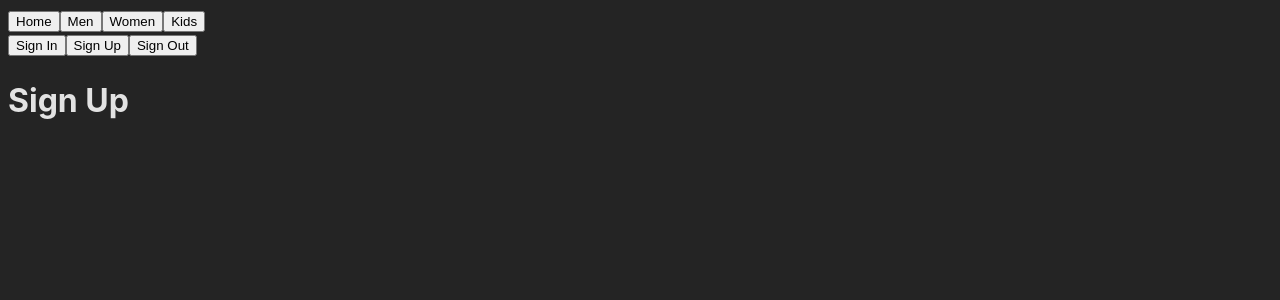
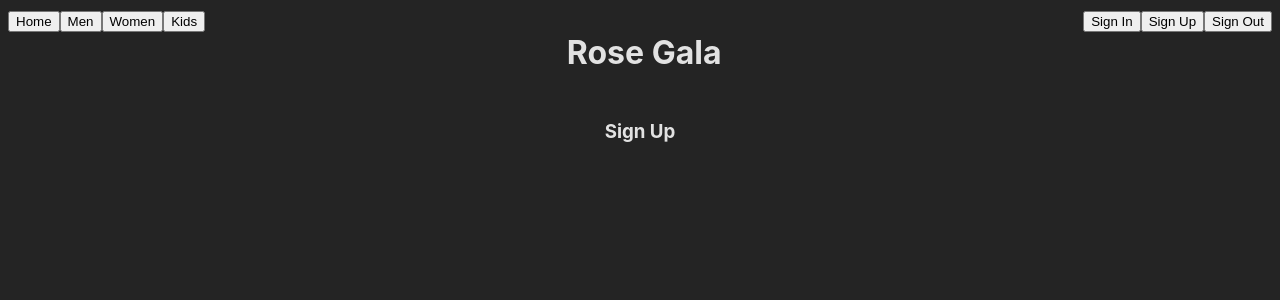
Before and after one commit to LeCurry24/RoseGala, a React (Vite) app: page /sign-up in a window 1280 px wide. Shown: the top 300 px of the page. Built offline with nearby package versions, Linux system fonts and the light colour scheme.

Commit message:
changing idea new name is rose gallery not a clothing line anymore but a online gallery show

```diff
--- /dev/null
+++ b/src/components/Home.module.css
@@ -0,0 +1,18 @@
+.homeBennerCard{
+    border: solid ;
+    width: 80%;
+    height: 270px;
+    display: flex;
+    justify-content: center;
+    /* -webkit-mask-image: url("/public/HomeBenner.png");
+    mask-image: url("/public/HomeBenner.png");
+     */
+
+}
+
+
+.homeImage{
+    width: 900px;
+    height: 500px;
+
+}
--- a/src/components/Home.tsx
+++ b/src/components/Home.tsx
@@ -1,6 +1,11 @@
+import styles from "./Home.module.css"
+
+
 const Home = () => {
     return(
-        <h1>Rose Gala</h1>
+        <>
+        <p>Home</p>
+        </>
     )
 }
 
--- /dev/null
+++ b/src/components/Layouts.module.css
@@ -0,0 +1,9 @@
+.topBar{
+    display: flex;
+    justify-content: space-between;
+}
+
+.outlet{
+    display: flex;
+    justify-content: center;
+}
--- a/src/components/Layouts.tsx
+++ b/src/components/Layouts.tsx
@@ -1,9 +1,11 @@
 import { Outlet, Link } from "react-router-dom";
+import styles from "./Layouts.module.css"
+
 
 const Layout = () => {
   return (
     <>
-      <div>
+        <div className={styles.topBar}>
             <div>
                 <Link to="/">
                     <button>Home</button>
@@ -18,6 +20,7 @@ const Layout = () => {
                     <button>Kids</button>
                 </Link>
             </div>
+            <div><h1>Rose Gala</h1></div>
             <div>
                 <Link to="/sign-in">
                     <button>Sign In</button>
@@ -28,7 +31,7 @@ const Layout = () => {
                 <button>Sign Out</button>
             </div>
         </div>
-      <div>
+        <div className={styles.outlet}>
             <Outlet />
         </div>
     </>
--- a/src/components/SignIn.tsx
+++ b/src/components/SignIn.tsx
@@ -1,6 +1,6 @@
 const SignIn = () => {
     return(
-        <h1>Sign In</h1>
+        <h3>Sign In</h3>
     )
 }
 
--- a/src/components/SignUp.tsx
+++ b/src/components/SignUp.tsx
@@ -1,6 +1,6 @@
 const SignUp = () => {
     return(
-        <h1>Sign Up</h1>
+        <h3>Sign Up</h3>
     )
 }
 
```
Also changed, not shown: 1 other file (tests, documents, lock files or other folders). Lines whose indentation alone changed are shown as unchanged.
